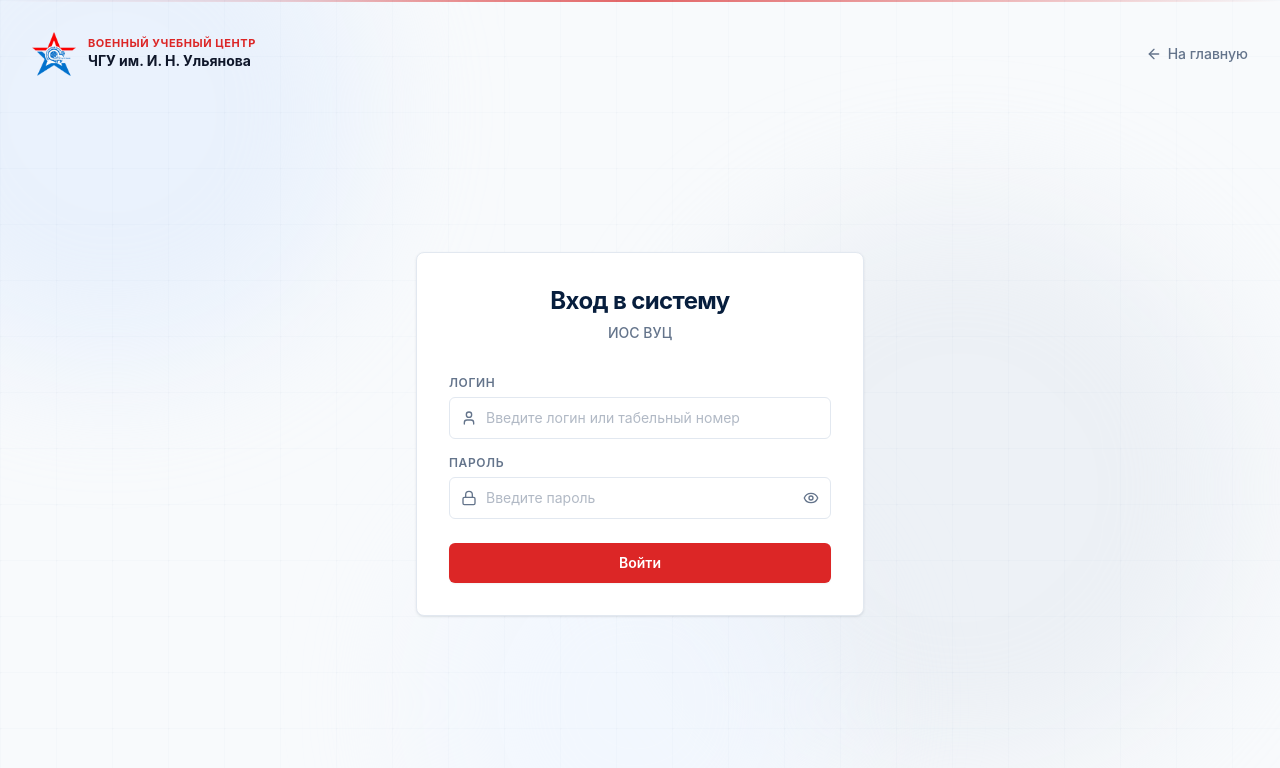
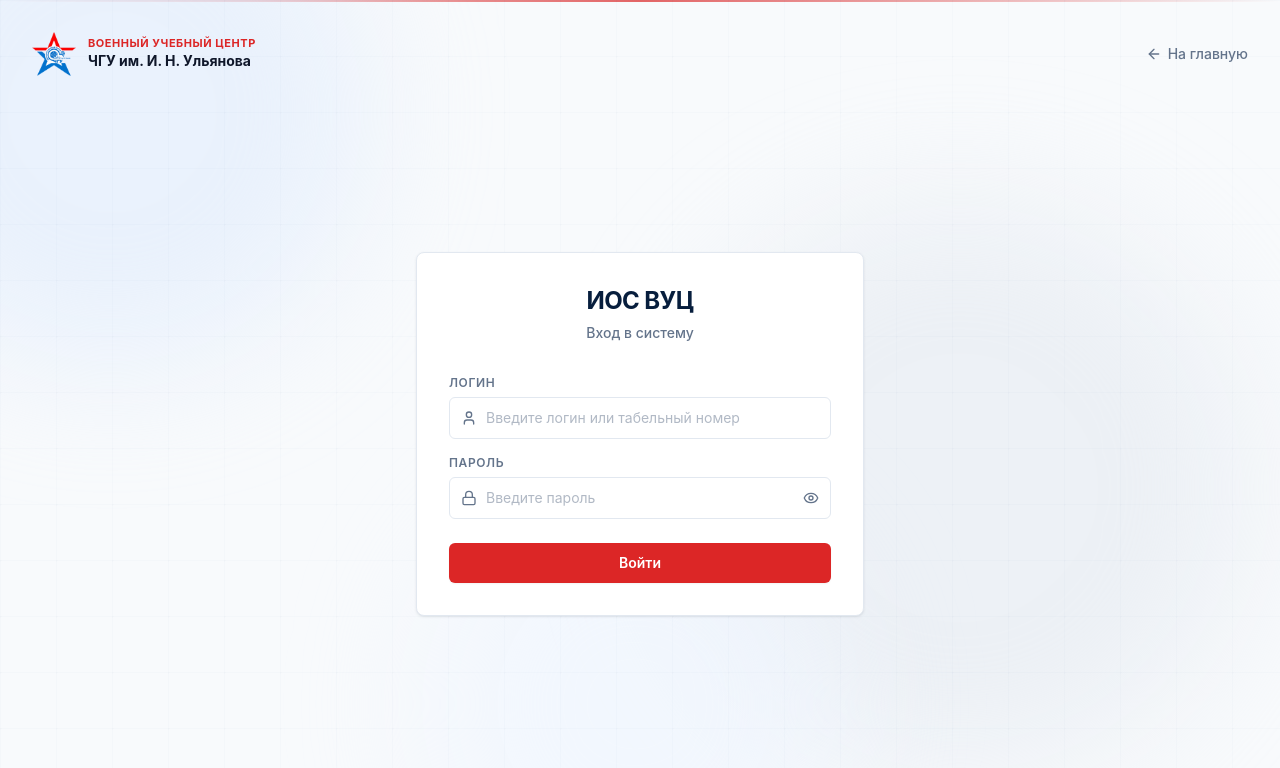
Before and after one commit to goliluxa/vuc-EOS, a React (Vite) app: page /login in a window 1280 px wide. Shown: the top 768 px of the page. Built offline with nearby package versions, Linux system fonts and the light colour scheme.

Commit message:
fix(login): swap heading and subtitle text in login card

```diff
--- a/src/pages/LoginPage.tsx
+++ b/src/pages/LoginPage.tsx
@@ -42,10 +42,10 @@ export const LoginPage: React.FC = () => {
         <div className="w-full max-w-md bg-white border border-surface-border rounded-lg shadow-card p-6 sm:p-8 animate-slide-up">
           <div className="text-center mb-6 sm:mb-8">
             <h1 className="text-xl sm:text-2xl font-bold text-navy-deep tracking-tight mb-1.5">
-              Вход в систему
+              ИОС ВУЦ
             </h1>
             <p className="text-xs sm:text-sm text-content-secondary font-medium">
-              ИОС ВУЦ
+              Вход в систему
             </p>
           </div>
 
```
